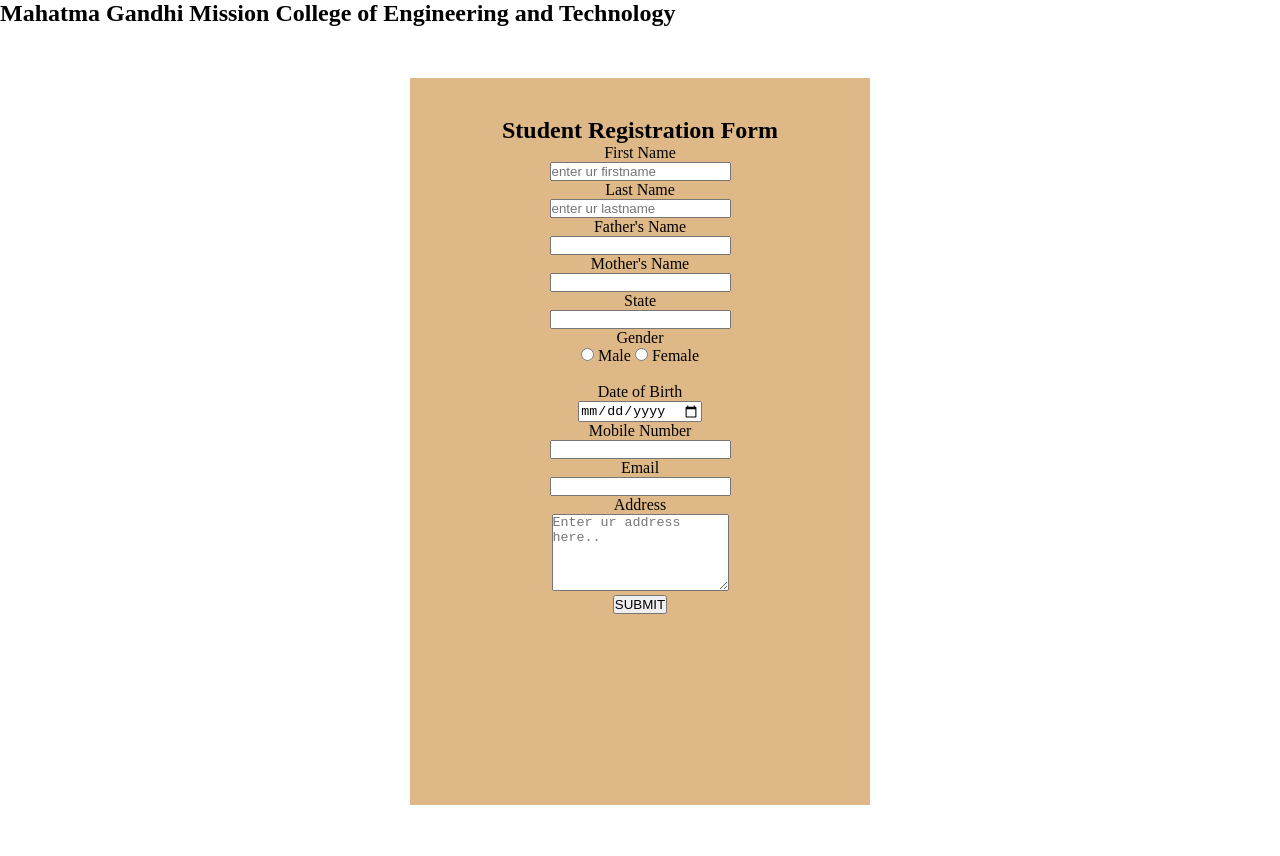
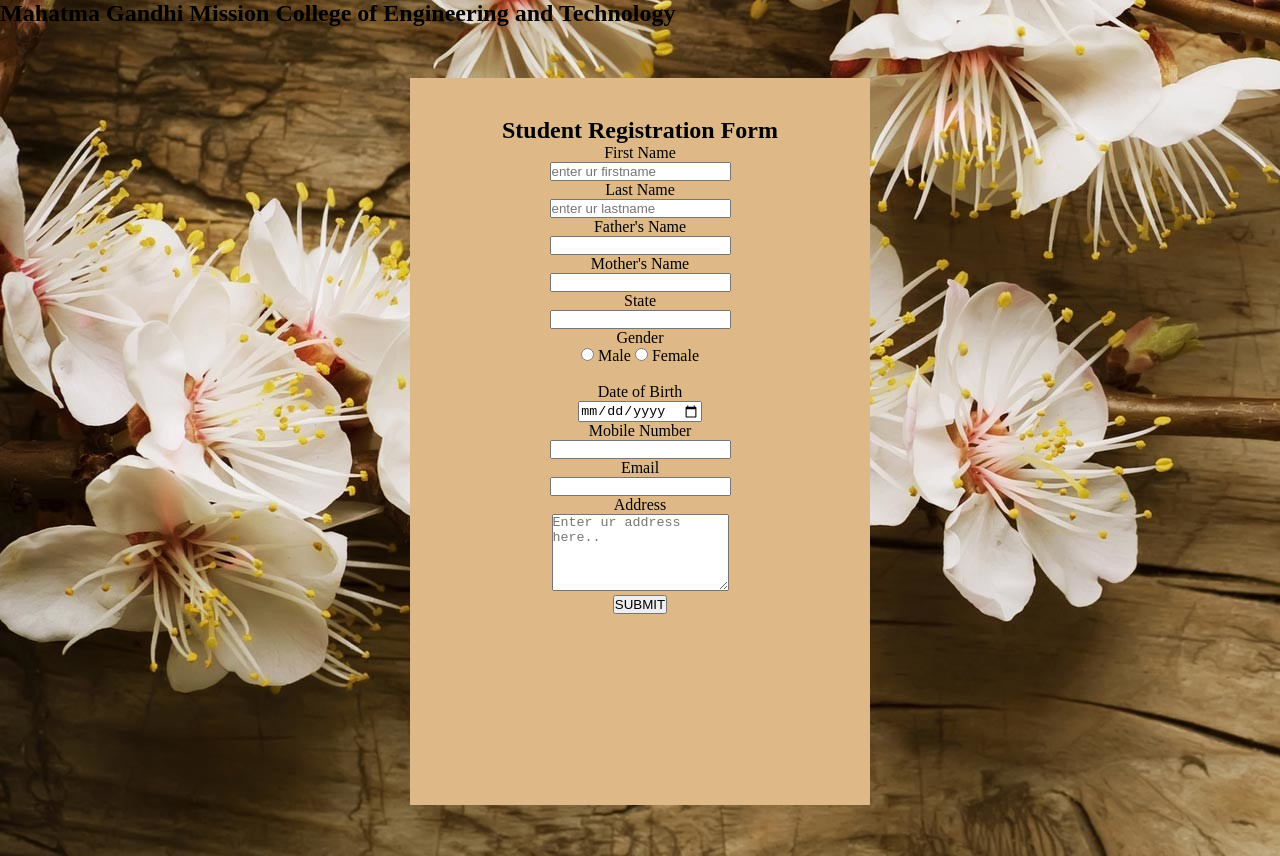
Before and after one commit to Simr921/studentform, a plain HTML site: page index.html in a window 1280 px wide. Drawn offline with Linux system fonts and the light colour scheme.

Commit message:
Update style.css

```diff
--- a/style.css
+++ b/style.css
@@ -5,6 +5,7 @@
 }
 body{
 
+ background-image:url("flower.jpg");
 
 
 }
```
